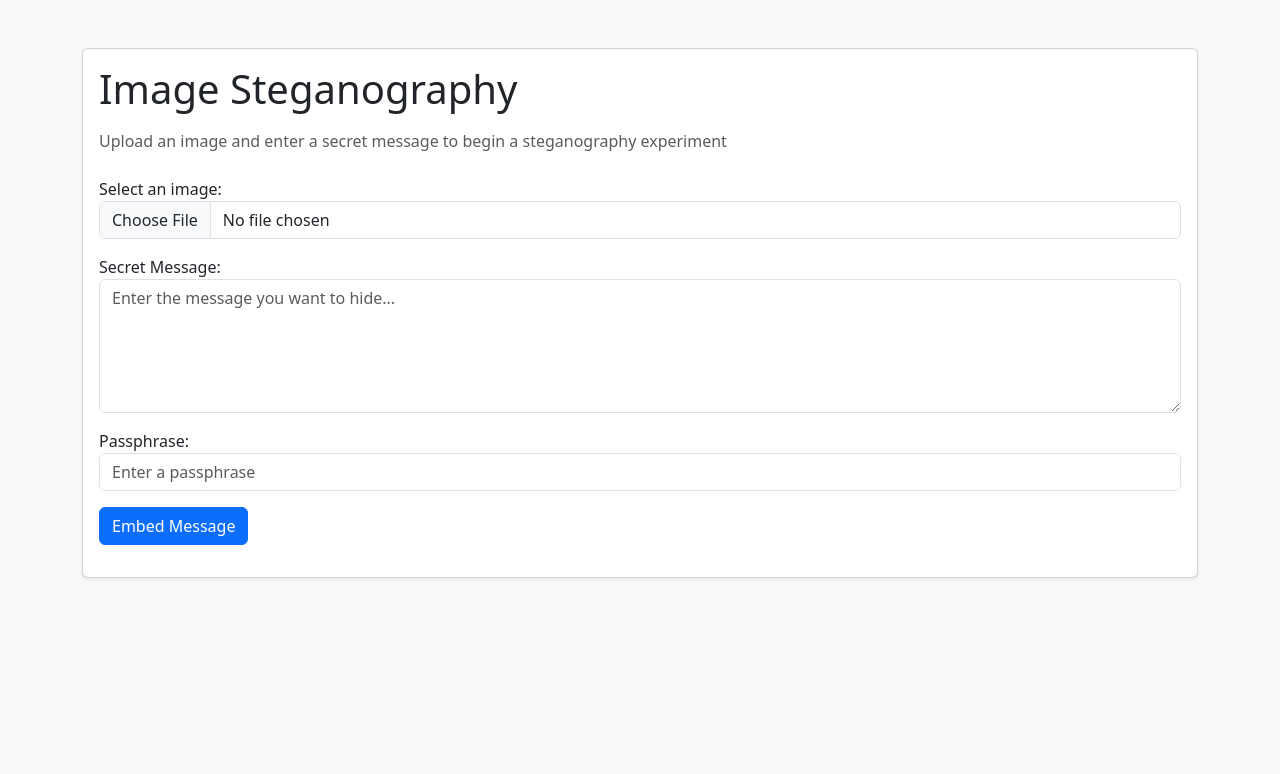
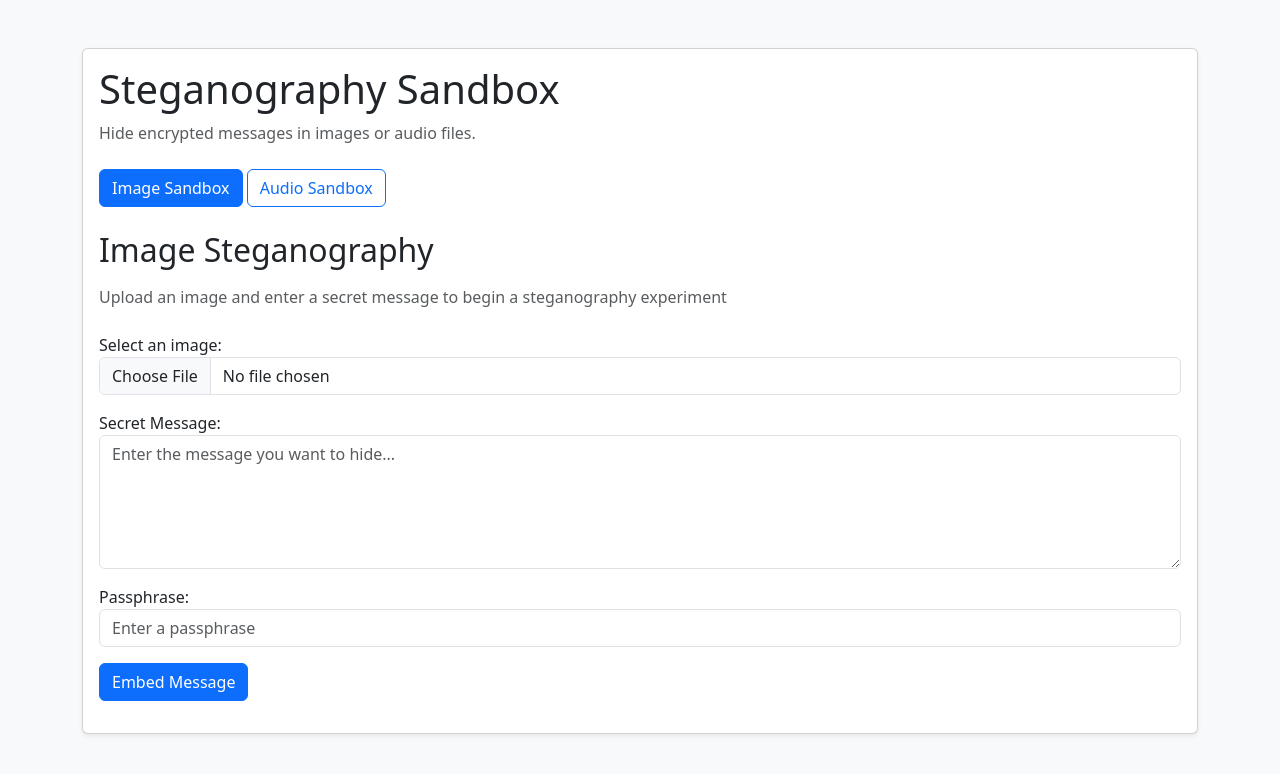
Before and after one commit to csc-481-capstone-project/team-project, a Flask app: page / in a window 1280 px wide. Shown: the top 774 px of the page. Run offline with Flask 3, Linux system fonts and the light colour scheme; some libraries are stand-ins or nearby versions.

Commit message:
audio upload app.py intergration

```diff
--- a/csc481-team2/code/backend/app/app.py
+++ b/csc481-team2/code/backend/app/app.py
@@ -2,23 +2,29 @@ from io import BytesIO
 from pathlib import Path
 from uuid import uuid4
 import re
+import wave
 
 from flask import Flask, jsonify, render_template, request, send_file
 from PIL import Image, UnidentifiedImageError
 
 from services.crypto import encrypt
-from services.image_lsb import embed
+from services.image_lsb import embed as embed_image
+from services.audio_lsb import embed as embed_audio
 
 app = Flask(__name__, template_folder="templates")
-# Reject files larger than 5 MB.
-app.config["MAX_CONTENT_LENGTH"] = 5 * 1024 * 1024
+# Reject files larger than 500 MB.
+app.config["MAX_CONTENT_LENGTH"] = 500 * 1024 * 1024
 
 # Create a private folder beside app.py for uploaded images.
-UPLOAD_FOLDER = Path(app.root_path) / "private_uploads"
-UPLOAD_FOLDER.mkdir(exist_ok=True)
+IMAGE_UPLOAD_FOLDER = Path(app.root_path) / "private_uploads"
+IMAGE_UPLOAD_FOLDER.mkdir(exist_ok=True)
+AUDIO_UPLOAD_FOLDER = Path(app.root_path) / "private_audio_uploads"
+AUDIO_UPLOAD_FOLDER.mkdir(exist_ok=True)
 
-OUTPUT_FOLDER = Path(app.root_path) / "private_outputs"
-OUTPUT_FOLDER.mkdir(exist_ok=True)
+IMAGE_OUTPUT_FOLDER = Path(app.root_path) / "private_outputs"
+IMAGE_OUTPUT_FOLDER.mkdir(exist_ok=True)
+AUDIO_OUTPUT_FOLDER = Path(app.root_path) / "private_audio_outputs"
+AUDIO_OUTPUT_FOLDER.mkdir(exist_ok=True)
 
 MAX_DIMENSION = 4000
 
@@ -26,6 +32,9 @@ MAX_DIMENSION = 4000
 @app.route("/")
 def home():
     return render_template("image_stego.html")
+@app.get("/audio")
+def audio_stego():
+    return render_template("audio_stego.html")
 
 
 @app.post("/api/v1/uploads")
@@ -55,7 +64,7 @@ def upload_png():
 
     # Create a safe server-side filename.
     upload_id = uuid4().hex
-    saved_path = UPLOAD_FOLDER / f"{upload_id}.png"
+    saved_path = IMAGE_UPLOAD_FOLDER / f"{upload_id}.png"
     saved_path.write_bytes(image_data)
 
     return jsonify({
@@ -80,17 +89,17 @@ def encode_png():
     if len(secret_message) > 100:
         return jsonify({"error": "secret_message must be 100 characters or fewer."}), 400
 
-    input_path = UPLOAD_FOLDER / f"{upload_id}.png"
+    input_path = IMAGE_UPLOAD_FOLDER / f"{upload_id}.png"
 
     if not input_path.exists():
         return jsonify({"error": "Uploaded image was not found."}), 404
 
     output_id = uuid4().hex
-    output_path = OUTPUT_FOLDER / f"{output_id}.png"
+    output_path = IMAGE_OUTPUT_FOLDER / f"{output_id}.png"
 
     try:
         encrypted_payload = encrypt(secret_message.encode("utf-8"), secret_message)
-        embed(input_path, encrypted_payload, output_path)
+        embed_image(input_path, encrypted_payload, output_path)
     except ValueError as error:
         return jsonify({"error": str(error)}), 400
 
@@ -105,7 +114,7 @@ def download_encoded_image(output_id):
     if not re.fullmatch(r"[a-f0-9]{32}", output_id):
         return jsonify({"error": "Invalid output ID."}), 400
 
-    output_path = OUTPUT_FOLDER / f"{output_id}.png"
+    output_path = IMAGE_OUTPUT_FOLDER / f"{output_id}.png"
 
     if not output_path.exists():
         return jsonify({"error": "Encoded image was not found."}), 404
@@ -116,11 +125,106 @@ def download_encoded_image(output_id):
         as_attachment=True,
         download_name="encoded_image.png"
     )
+@app.post("/api/v1/audio/uploads")
+def upload_audio():
+    audio_file = request.files.get("audio")
+
+    if not audio_file or audio_file.filename == "":
+        return jsonify({"error": "Please select a WAV file."}), 400
+
+    audio_data = audio_file.read()
+
+    try:
+        with wave.open(BytesIO(audio_data), "rb") as wav_file:
+            if wav_file.getsampwidth() != 2:
+                return jsonify({
+                    "error": "Only 16-bit WAV files are supported."
+                }), 415
+
+            if wav_file.getcomptype() != "NONE":
+                return jsonify({
+                    "error": "Only uncompressed WAV files are supported."
+                }), 415
+
+    except (wave.Error, EOFError):
+        return jsonify({"error": "The file is not a valid WAV file."}), 415
+
+    audio_id = uuid4().hex
+    saved_path = AUDIO_UPLOAD_FOLDER / f"{audio_id}.wav"
+    saved_path.write_bytes(audio_data)
+
+    return jsonify({
+        "message": "Audio uploaded successfully.",
+        "audio_id": audio_id
+    }), 201
+
+
+@app.post("/api/v1/audio/encode")
+def encode_audio():
+    data = request.get_json(silent=True) or {}
+
+    audio_id = data.get("audio_id", "")
+    secret_message = data.get("message", "")
+    passphrase = data.get("passphrase", "")
+
+    if not re.fullmatch(r"[a-f0-9]{32}", audio_id):
+        return jsonify({"error": "Invalid audio ID."}), 400
+
+    if not isinstance(secret_message, str) or not secret_message.strip():
+        return jsonify({"error": "Enter a message to embed."}), 400
+
+    if not isinstance(passphrase, str) or len(passphrase) < 1:
+        return jsonify({
+            "error": "Use a passphrase with at least 1 characters."
+        }), 400
+
+    input_path = AUDIO_UPLOAD_FOLDER / f"{audio_id}.wav"
+
+    if not input_path.exists():
+        return jsonify({"error": "Uploaded audio was not found."}), 404
+
+    output_id = uuid4().hex
+    output_path = AUDIO_OUTPUT_FOLDER / f"{output_id}.wav"
+
+    try:
+        encrypted_payload = encrypt(
+            secret_message.encode("utf-8"),
+            passphrase
+        )
+
+        embed_audio(input_path, encrypted_payload, output_path)
+
+    except ValueError as error:
+        return jsonify({"error": str(error)}), 400
+
+    return jsonify({
+        "message": "Message embedded successfully in audio.",
+        "output_id": output_id,
+        "download_url": f"/api/v1/audio/downloads/{output_id}"
+    }), 201
+
+
+@app.get("/api/v1/audio/downloads/<output_id>")
+def download_encoded_audio(output_id):
+    if not re.fullmatch(r"[a-f0-9]{32}", output_id):
+        return jsonify({"error": "Invalid audio output ID."}), 400
+
+    output_path = AUDIO_OUTPUT_FOLDER / f"{output_id}.wav"
+
+    if not output_path.exists():
+        return jsonify({"error": "Encoded audio was not found."}), 404
+
+    return send_file(
+        output_path,
+        mimetype="audio/wav",
+        as_attachment=True,
+        download_name="encoded_audio.wav"
+    )
 
 
 @app.errorhandler(413)
 def file_too_large(error):
-    return jsonify({"error": "Image must be 5 MB or smaller."}), 413
+    return jsonify({"error": "files must be 500 MB or smaller."}), 413
 
 
 if __name__ == "__main__":
--- a/csc481-team2/code/backend/app/templates/image_stego.html
+++ b/csc481-team2/code/backend/app/templates/image_stego.html
@@ -15,8 +15,23 @@
     <div class="container py-5">
         <div class="card shadow-sm">
             <div class="card-body">
+                <header class="mb-4">
+                    <h1 class="mb-2">Steganography Sandbox</h1>
+                    <p class="text-muted mb-0">
+                    Hide encrypted messages in images or audio files.
+                        </p>
+                </header>
+                <nav class="mb-4" aria-label="Sandbox navigation">
+                <a class="btn btn-primary" href="/">
+                    Image Sandbox
+                </a>
 
-                <h1 class="mb-3">Image Steganography</h1>
+                <a class="btn btn-outline-primary" href="/audio">
+                    Audio Sandbox
+                </a>
+                </nav>
+
+                <h2 class="mb-3">Image Steganography</h2>
                 <p class="text-muted mb-4"> Upload an image and enter a secret message to begin a steganography experiment</p>
                 <form id="imageStegoForm">
 
@@ -141,7 +156,6 @@
                         }
                     });
                     </script>
-
             </div>
         </div>
     </div>
```
Also changed, not shown: csc481-team2/code/backend/app/templates/audio_stego.html (+74 -5 lines), csc481-team2/code/backend/app/services/audio_lsb.py (renamed from csc481-team2/code/backend/app/carriers/audio_lsb.py), 1 other file.
